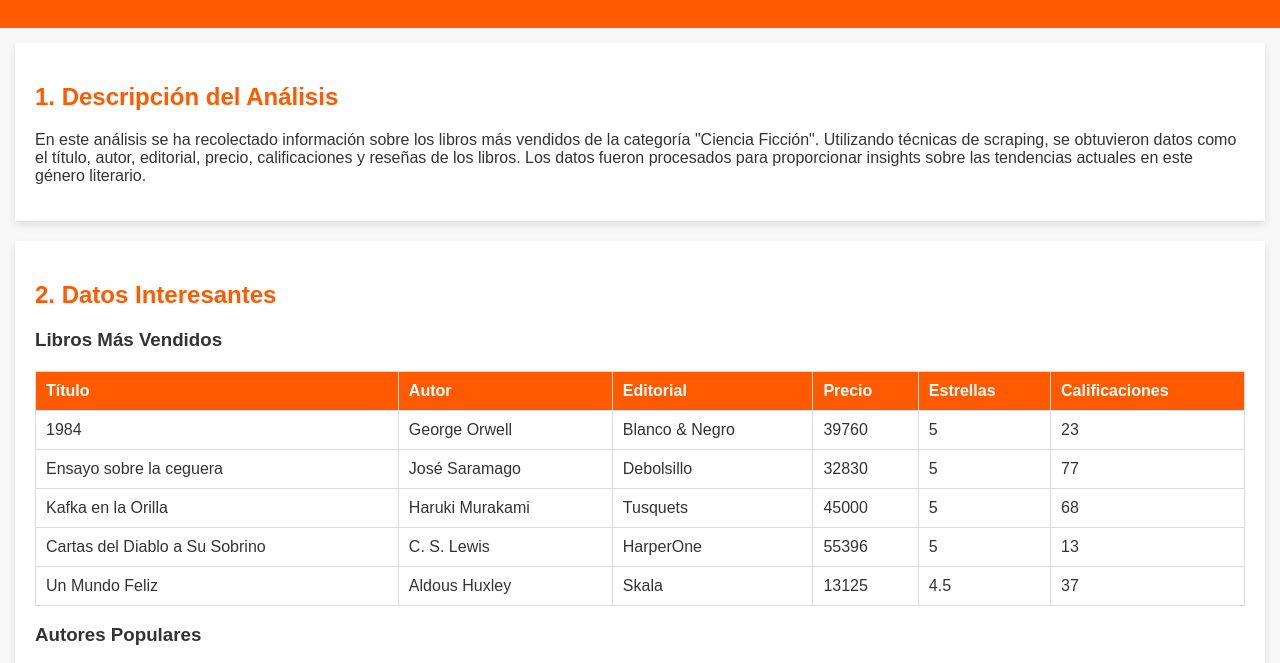
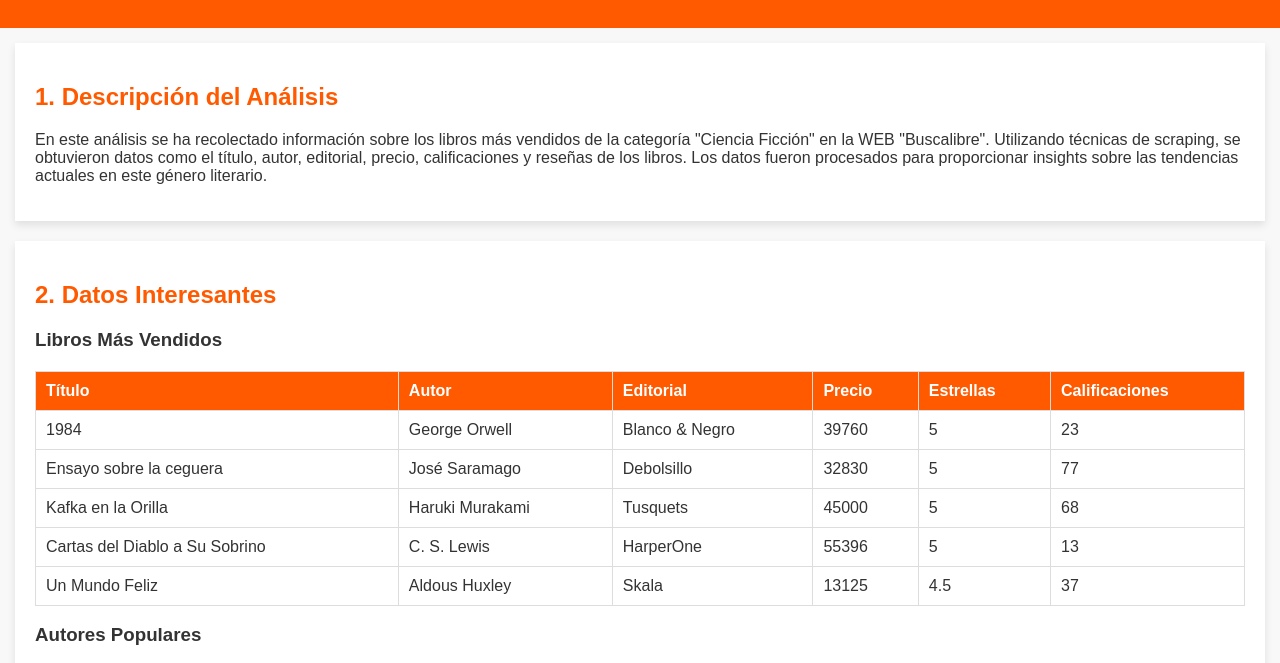
Before and after one commit to MateoOspinaDev/LibreriaScraping, a plain HTML site: page index.html in a window 1280 px wide. Shown: the part 116-779 px from the top of the page. Drawn offline with Linux system fonts and the light colour scheme.

Commit message:
Se añade algo de documentación y se corrige el html

```diff
--- a/index.html
+++ b/index.html
@@ -3,7 +3,7 @@
 	<head>
 		<meta charset="UTF-8" />
 		<meta name="viewport" content="width=device-width, initial-scale=1.0" />
-		<title>Análisis de Libros Más Vendidos</title>
+		<title>Análisis de libros más vendidos Para el genero de ficción en Buscalibre</title>
 		<style>
 			body {
 				font-family: Arial, sans-serif;
@@ -107,7 +107,7 @@
 			<h2>1. Descripción del Análisis</h2>
 			<p>
 				En este análisis se ha recolectado información sobre los libros más
-				vendidos de la categoría "Ciencia Ficción". Utilizando técnicas de
+				vendidos de la categoría "Ciencia Ficción" en la WEB "Buscalibre". Utilizando técnicas de
 				scraping, se obtuvieron datos como el título, autor, editorial, precio,
 				calificaciones y reseñas de los libros. Los datos fueron procesados para
 				proporcionar insights sobre las tendencias actuales en este género
```
Also changed, not shown: 1 other file.
